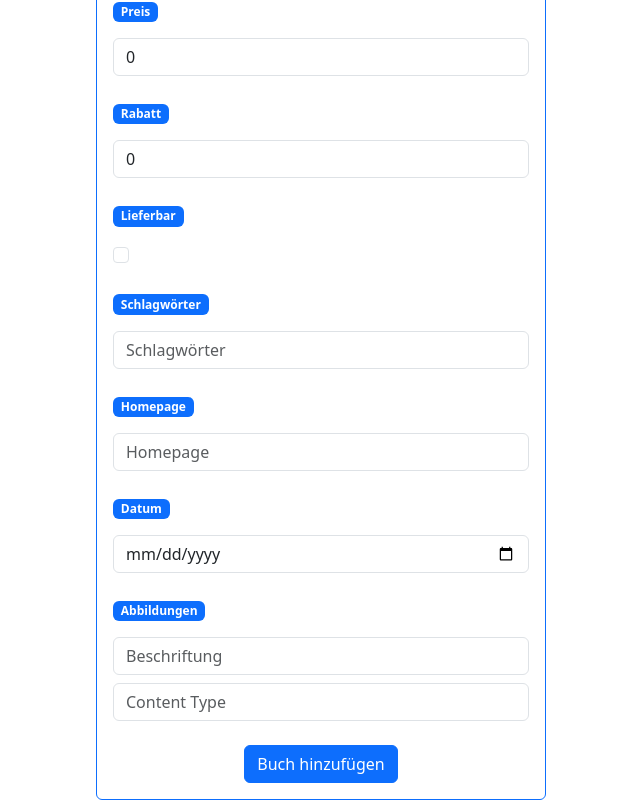
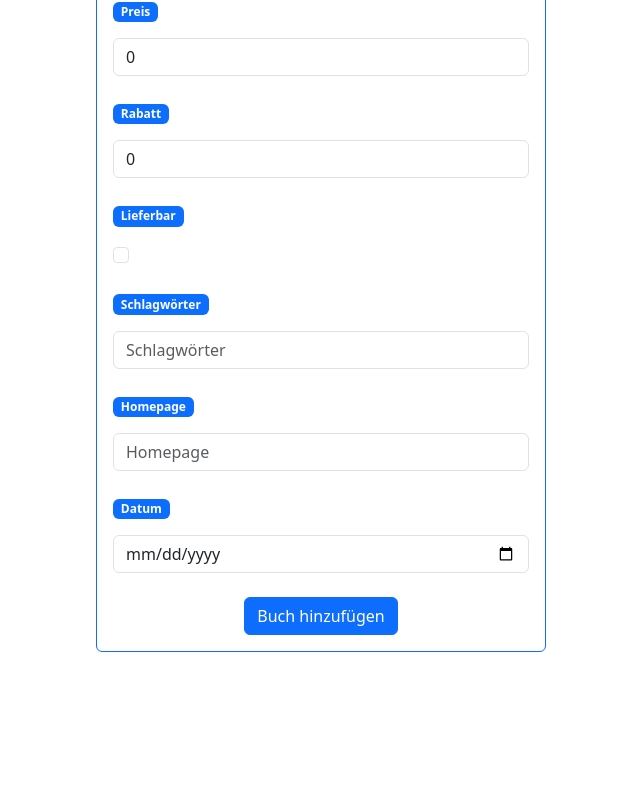
Before and after one commit to MarcoC567/buch_frontend, a Next.js app: page /add in a window 1280 px wide. Shown: the part 709-1509 px from the top of the page, without its empty margins (319-959 px from the left). After the commit the page ends 1361 px from the top, so only its background shows below. Built offline with nearby package versions, Linux system fonts and the light colour scheme.

Commit message:
Bugfixes

```diff
--- a/src/app/add/page.tsx
+++ b/src/app/add/page.tsx
@@ -4,6 +4,7 @@ import { useState } from 'react';
 import { useRouter } from 'next/navigation';
 import { Alert, Badge, Button } from 'react-bootstrap';
 import axios from 'axios';
+import { useAuth } from '../api/auth/useAuth';
 
 const ADD_BOOK_MUTATION = `
   mutation createBook($input: BuchInput!) {
@@ -28,10 +29,11 @@ const BookForm = () => {
     datum: '',
     art: 'HARDCOVER', // Standardwert
     rating: 1, // Standardwert
-    abbildungen: [{ beschriftung: '', contentType: '' }], // Standardwert
   });
   const [loading, setLoading] = useState(false);
   const [errorMessage, setErrorMessage] = useState('');
+
+  const { token } = useAuth(); // Token vom AuthProvider holen
 
   const handleSubmit = async (e: React.FormEvent) => {
     e.preventDefault();
@@ -42,6 +44,7 @@ const BookForm = () => {
 
     const input = {
       ...rest,
+
       titel: {
         titel: titel,
         untertitel: untertitel || '',
@@ -50,51 +53,74 @@ const BookForm = () => {
         .split(',')
         .map((tag) => tag.trim())
         .filter((tag) => tag !== ''),
-      abbildungen: [
-        {
-          beschriftung: 'Abb. 1',
-          contentType: 'img/png',
-        },
-      ],
-      art: 'HARDCOVER', // Beispielwert
-      rating: 5, // Beispielwert
+      art: rest.art || 'HARDCOVER',
+
     };
 
-    console.log('Input-Daten:', JSON.stringify(input, null, 2)); // Debugging
+    console.log("GraphQL Input:", input); // Debugging
 
     try {
-      const response = await axios.post('https://localhost:3000/graphql', {
-        query: ADD_BOOK_MUTATION,
-        variables: { input },
-      });
+      const response = await axios.post(
+        'https://localhost:3000/graphql',
+        {
+          query: ADD_BOOK_MUTATION,
+          variables: { input },
+        },
+        {
+          headers: {
+            Authorization: `Bearer ${token}`, // Token hinzufügen
+          },
+        }
+      );
 
       const { data, errors } = response.data;
 
       if (errors && errors.length > 0) {
-        console.error('Server-Fehler:', errors);
         throw new Error(errors[0].message);
       }
 
       alert(`Buch erfolgreich hinzugefügt! ID: ${data.create.id}`);
       router.push('/');
-    } catch (err: any) {
-      console.error('Fehler beim Hinzufügen des Buches:', err.response?.data || err.message);
-      setErrorMessage(err.message || 'Unbekannter Fehler');
+    } catch (err: unknown) {
+      // Typ überprüfen und Fehler behandeln
+      if (axios.isAxiosError(err)) {
+        setErrorMessage(err.response?.data?.message || 'Server-Fehler');
+      } else if (err instanceof Error) {
+        setErrorMessage(err.message);
+      } else {
+        setErrorMessage('Ein unbekannter Fehler ist aufgetreten.');
+      }
     } finally {
       setLoading(false);
     }
   };
 
+  const handleChange = (e: React.ChangeEvent<HTMLInputElement | HTMLSelectElement>) => {
+    const { name, value, type } = e.target;
+
+    if (type === 'checkbox') {
+      // Checkbox-Wert explizit behandeln
+      const target = e.target as HTMLInputElement; // Typverengung für 'checked'
+      setFormData({
+        ...formData,
+        [name]: target.checked,
+      });
+    } else if (type === 'number') {
+      // Zahleneingaben behandeln
+      setFormData({
+        ...formData,
+        [name]: parseFloat(value) || 0,
+      });
+    } else {
+      // Standardverhalten für andere Eingabetypen
+      setFormData({
+        ...formData,
+        [name]: value,
+      });
+    }
+  };
 
 
-
-  const handleChange = (e: React.ChangeEvent<HTMLInputElement | HTMLSelectElement>) => {
-    const { name, value, type, checked } = e.target;
-    setFormData({
-      ...formData,
-      [name]: type === 'checkbox' ? checked : value,
-    });
-  };
 
   return (
     <div
@@ -256,46 +282,10 @@ const BookForm = () => {
                 name="datum"
                 className="form-control"
                 value={formData.datum}
-                onChange={handleChange}
-              />
-            </div>
-
-            {/* Abbildungen */}
-            <div className="mb-4">
-              <Badge className="mb-3">Abbildungen</Badge>
-              <input
-                type="text"
-                name="abbildungenBeschriftung"
-                className="form-control"
-                placeholder="Beschriftung"
-                value={formData.abbildungen[0].beschriftung}
                 onChange={(e) =>
                   setFormData({
                     ...formData,
-                    abbildungen: [
-                      {
-                        ...formData.abbildungen[0],
-                        beschriftung: e.target.value,
-                      },
-                    ],
-                  })
-                }
-              />
-              <input
-                type="text"
-                name="abbildungenContentType"
-                className="form-control mt-2"
-                placeholder="Content Type"
-                value={formData.abbildungen[0].contentType}
-                onChange={(e) =>
-                  setFormData({
-                    ...formData,
-                    abbildungen: [
-                      {
-                        ...formData.abbildungen[0],
-                        contentType: e.target.value,
-                      },
-                    ],
+                    datum: e.target.value,
                   })
                 }
               />
```
Also changed, not shown: 1 other file (tests, documents, lock files or other folders).
